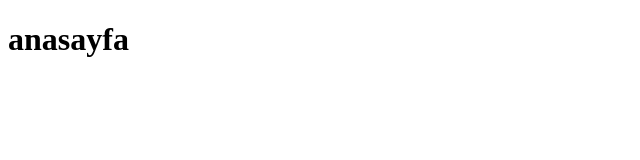
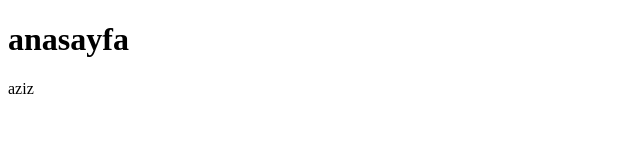
Before and after one commit to azizkaymazgoit/goit-markup-hw-06, a plain HTML site: page index.html in a window 1280 px wide. Shown: the full height of the page, 0-640 px from the left. Drawn offline with Linux system fonts and the light colour scheme.

Commit message:
anasayfada değişiklik

```diff
--- a/index.html
+++ b/index.html
@@ -8,6 +8,7 @@
 <body>
 
     <h1>anasayfa</h1>
+    <p>aziz</p>
 
 </body>
 </html>
```
